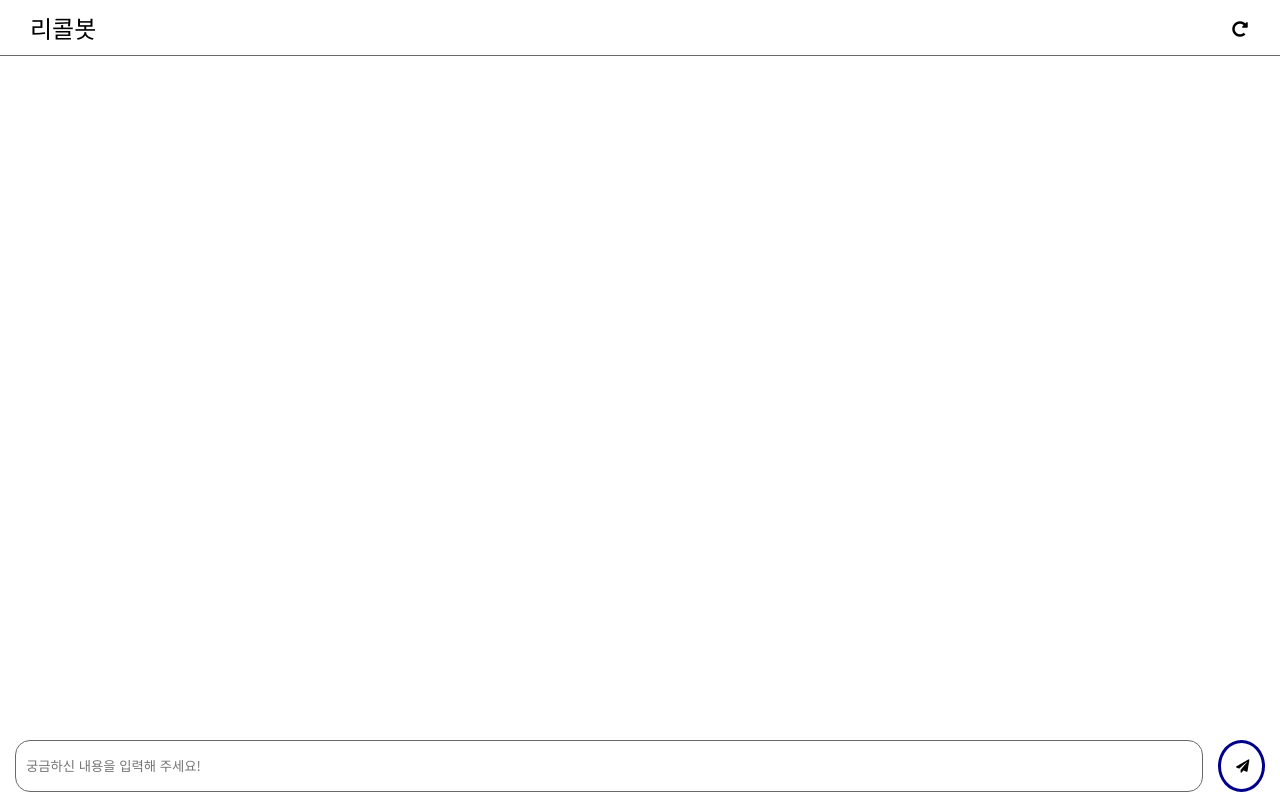
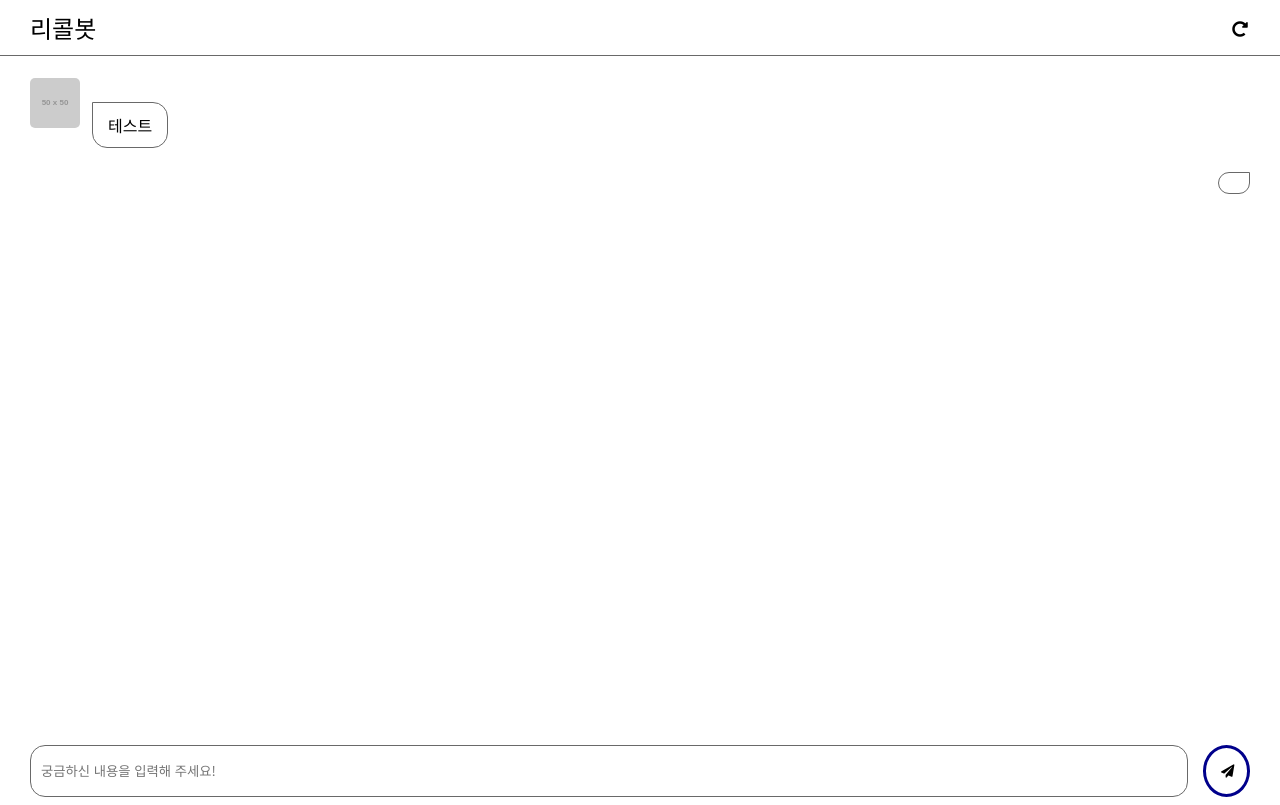
Before and after one commit to KimPinot/2019_recall_chatbot, a website: page static/chatbot.html in a window 1280 px wide. Both pictures are taken after a click on the button 1241 px from the left and 765 px from the top of the page. Drawn offline with Linux system fonts and the light colour scheme; placeholder pictures from the web are drawn by us.

Commit message:
🔨 Bot Chat 구현 완료 & User Chat 구현 시작

```diff
--- a/src/css/index.scss
+++ b/src/css/index.scss
@@ -24,7 +24,8 @@ header {
 }
 
 #chatBody {
-  height: calc(100vh - 137px - 47px);
+  height: calc(100vh - 56px - 50px);
+  overflow-y: auto;
 
   .container {
     &::-webkit-scrollbar {
--- a/static/chatbot.html
+++ b/static/chatbot.html
@@ -38,7 +38,7 @@
 <section id="chatBotWrapper">
   <div class="container">
     <!-- chat Body -->
-    <div class="chatBody">
+    <div id="chatBody">
 
     </div>
 
--- a/static/css/index.scss
+++ b/static/css/index.scss
@@ -4,6 +4,7 @@
   box-sizing: border-box;
   font-family: "NOTO SANS KR", sans-serif;
   outline: none;
+  word-break: keep-all;
 
   @media screen and (min-width: 768px) {
     &:focus {
@@ -15,6 +16,7 @@
 body {
   display: grid;
   height: 100vh;
+  overflow: hidden;
   grid-template-rows: [header] 56px [chatbody] auto;
 }
 
@@ -45,9 +47,18 @@ header {
 #chatBotWrapper {
   .container {
     display: grid;
-    padding: 10px 15px;
+    padding: 10px 30px;
     height: 100%;
     grid-template-rows: [chatbody] auto [chatwork] 50px;
+  }
+
+  #chatBody {
+    height: calc(100vh - 56px - 50px - 15px);
+    overflow-y: auto;
+
+    &::-webkit-scrollbar {
+      width: 0 !important;
+    }
   }
 
   .chatBotForm {
@@ -121,6 +132,27 @@ header {
         }
       }
     }
+  }
+
+  @media screen and (max-width: 424px) {
+    .chat {
+      max-width: none !important;
+    }
+  }
+}
+
+// 유저 채팅
+.userchat {
+  display: flex;
+  justify-content: right;
+  padding: 12px 0;
+
+  .chat {
+    display: inline-block;
+    border: solid 1px dimgray;
+    padding: 10px 15px;
+    border-radius: 15px 0 15px 15px;
+    max-width: 45%;
   }
 
   @media screen and (max-width: 424px) {
--- a/static/js/chatbot.js
+++ b/static/js/chatbot.js
@@ -1,6 +1,29 @@
 window.addEventListener('DOMContentLoaded', () => {
     const chatBotValue = document.getElementById("JSchatBotValue");
     const chatBotSubmit = document.getElementById("JSchatBotSubmit");
+
+    const chatBotBody = document.getElementById("chatBody");
+
+    // AJAX
+    const AJAX = (method, link, data) => {
+        const xhttp = new XMLHttpRequest();
+
+        // 요청 성공시
+        xhttp.onreadystatechange = function () {
+            if (xhttp.readyState === 4 && xhttp.status === 200) {
+                r = xhttp.responseText;
+            } else {
+                // 요청 실패시 경고를 띄움
+                console.warn(xhttp.responseText);
+            }
+        };
+        xhttp.open(method, link, true);
+        xhttp.setRequestHeader('Content-type', 'application/json');
+        xhttp.send(data);
+
+        console.log([r]);
+        return [r];
+    };
 
     // 챗봇으로 텍스트를 작성하는 코드
     chatBotValue.addEventListener('keyup', () => {
@@ -14,46 +37,57 @@ window.addEventListener('DOMContentLoaded', () => {
         chatBotSend();
     });
 
+    // 사용자가 메시지를 보내는 기능 추가
     const chatBotSend = () => {
-        console.log(chatBotValue.value);
+        const data = `
+            <div class="userchat">
+                <span class="chat">
+                    ` + chatBotValue.value + `
+                </span>
+            </div>
+        `
+        chatBotBody.innerHTML += data;
         chatBotValue.value = "";
     };
 
-    // var urls = '';
-    // var opts = {
-    //     method: 'POST',
-    //     body: '{longUrl:"' + urls + '"}',
-    //     headers: {
-    //         "Content-Type": "application/json"
-    //     }
-    // };
-    // fetch('', opts).then(function (response) {
-    //     return response.json();
-    // }).then(function (body) {
-    //     window.Unity.call(JSON.parse(JSON.stringify(body)).id);
-    // });
+    const botChat = (setisbool) => {
+        const chatbotidx = 1;
+        const chatbottext = "테스트";
+        let setisform = "";
 
-        let data = `
-        <div class="botchat" data-chatidx="` + 1 +`">
+        // 값이 true 일 경우, 만족도 조사 기능 추가
+        if (setisbool === true) {
+            setisform = `
+            <ul class="chatBotSetis">
+                <li id="JSchatBotSetisYes">
+                   <i class="far fa-thumbs-up"></i>
+                </li>
+                <li id="JSchatBotSetisNo">
+                    <i class="far fa-thumbs-down"></i>
+                </li>
+            </ul>
+            `
+        }
+
+        const data = `
+        <div class="botchat" data-chatidx="` + chatbotidx + `">
         <div class="profile">
           <img src="//placehold.it/50x50">
         </div>
 
         <div class="chat">
-          <span>` + '테스트' + `</span>
+          <span>` + chatbottext + `</span>
           <div class="function">
             <div class="fake"></div>
-            <ul class="chatBotSetis">
-              <li id="JSchatBotSetisYes">
-                <i class="far fa-thumbs-up"></i>
-              </li>
-              <li id="JSchatBotSetisNo">
-                <i class="far fa-thumbs-down"></i>
-              </li>
-            </ul>
+            ` + setisform + `
           </div>
         </div>
 
       </div>
     `;
+        chatBotBody.innerHTML += data;
+    };
+
+
+    botChat();
 });
```
Also changed, not shown: src/css/index.css, static/css/index.css.
